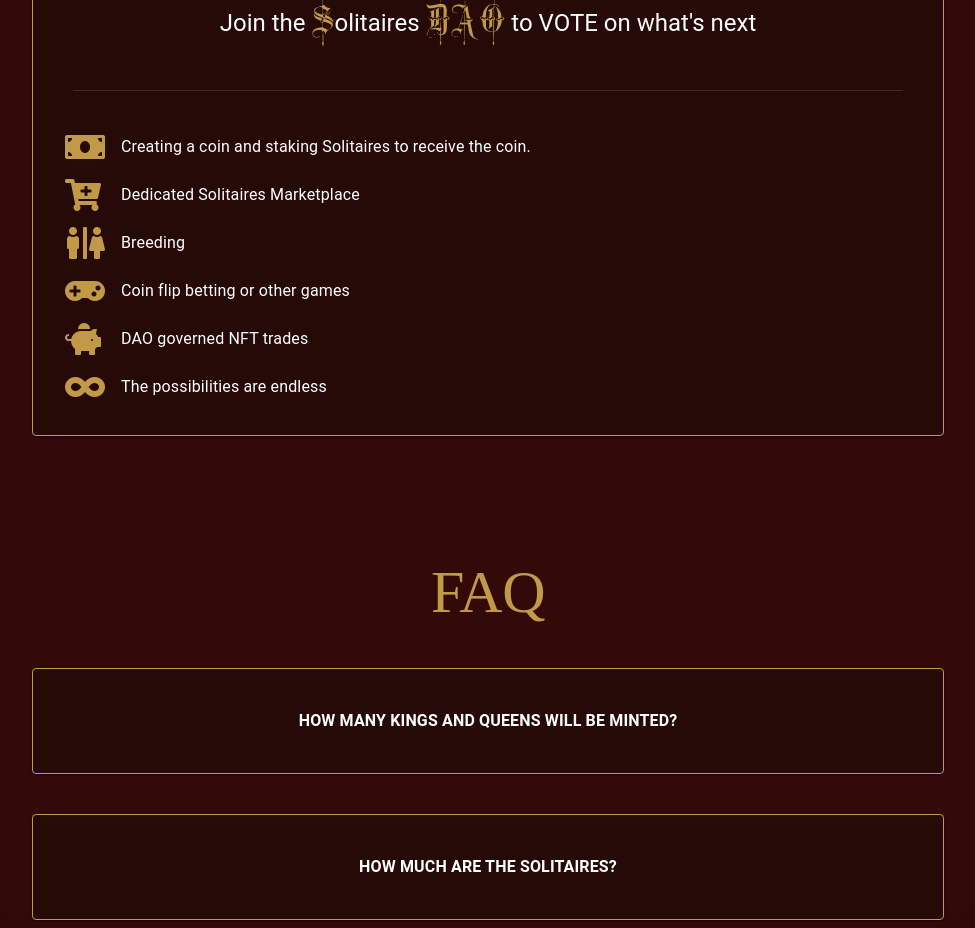
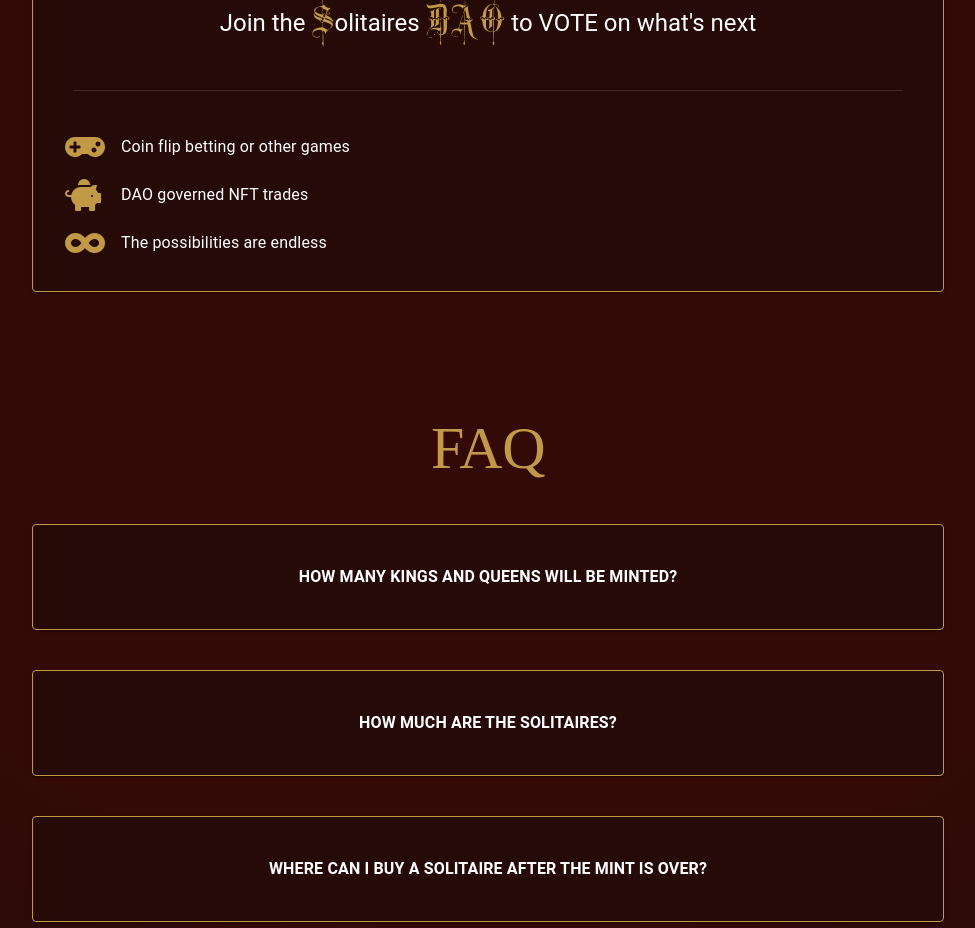
Before and after one commit to 0xNeuroD-RC/solitaires-dao, a React (Create React App) app: page / in a window 1280 px wide. Shown: the part 1700-2628 px from the top of the page, without its empty margins (152-1127 px from the left). Built offline with nearby package versions, Linux system fonts and the light colour scheme; a web font is replaced by a local one.

Commit message:
update roadmap

```diff
--- a/src/sections/Roadmap.tsx
+++ b/src/sections/Roadmap.tsx
@@ -96,24 +96,6 @@ export const Roadmap: React.FC<{}> = () => {
         <List>
           <ListItem>
             <ListItemIcon className={classes.listIcon}>
-              <i className="fas fa-money-bill fa-2x" />
-            </ListItemIcon>
-            <ListItemText primary="Creating a coin and staking Solitaires to receive the coin." />
-          </ListItem>
-          <ListItem>
-            <ListItemIcon className={classes.listIcon}>
-              <i className="fas fa-cart-plus fa-2x" />
-            </ListItemIcon>
-            <ListItemText primary="Dedicated Solitaires Marketplace" />
-          </ListItem>
-          <ListItem>
-            <ListItemIcon className={classes.listIcon}>
-              <i className="fas fa-restroom fa-2x" />
-            </ListItemIcon>
-            <ListItemText primary="Breeding" />
-          </ListItem>
-          <ListItem>
-            <ListItemIcon className={classes.listIcon}>
               <i className="fas fa-gamepad fa-2x" />
             </ListItemIcon>
             <ListItemText primary="Coin flip betting or other games" />
```
